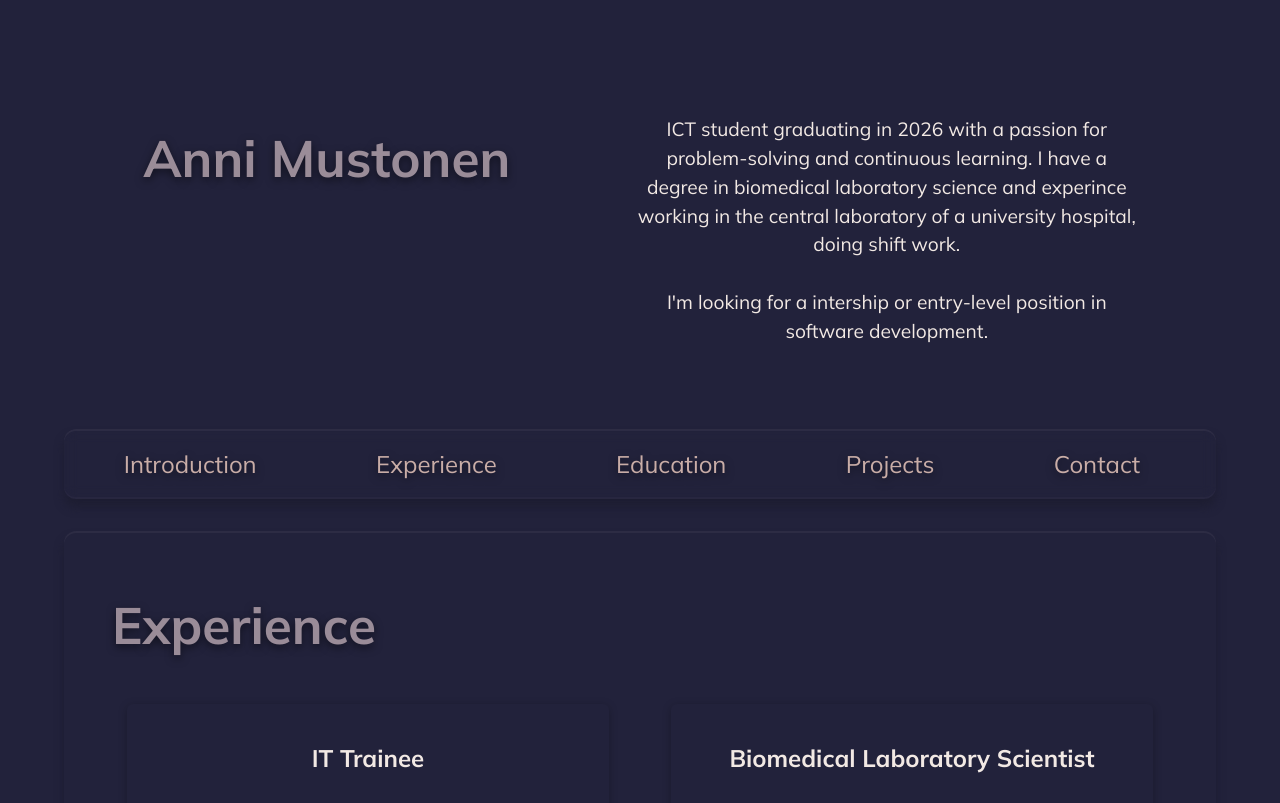
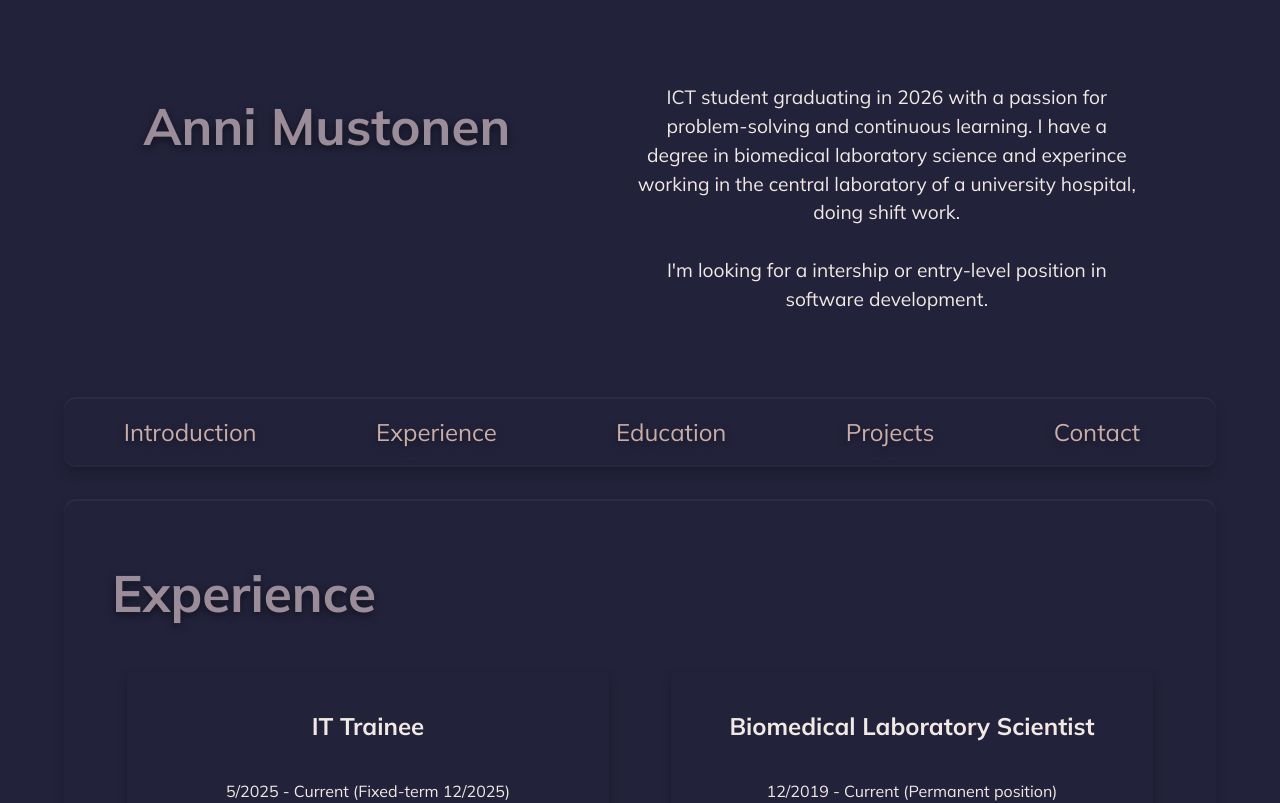
Before and after one commit to annivm/Portfolio-Website, a React (Vite) app in the folder frontend/: page / in a window 1280 px wide. Shown: the top 803 px of the page. Built offline with nearby package versions, Linux system fonts and the light colour scheme.

Commit message:
Fixed css for navbar

```diff
--- a/frontend/src/App.css
+++ b/frontend/src/App.css
@@ -1,5 +1,4 @@
 #root {
-  padding: 2rem;
   text-align: center;
   width: 95%;
 }
--- a/frontend/src/components/NavBar/NavBar.css
+++ b/frontend/src/components/NavBar/NavBar.css
@@ -1,6 +1,7 @@
 .navbar {
     display: flex;
     justify-content: space-around;
+    flex-wrap: wrap;
     margin: 2rem;
     padding: 0.5rem;
     background-color: transparent;
```
